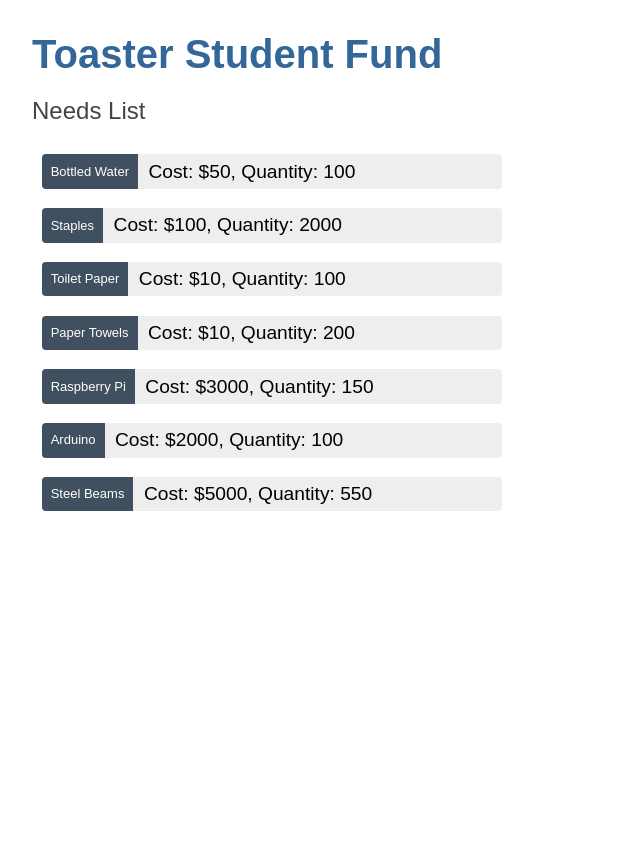
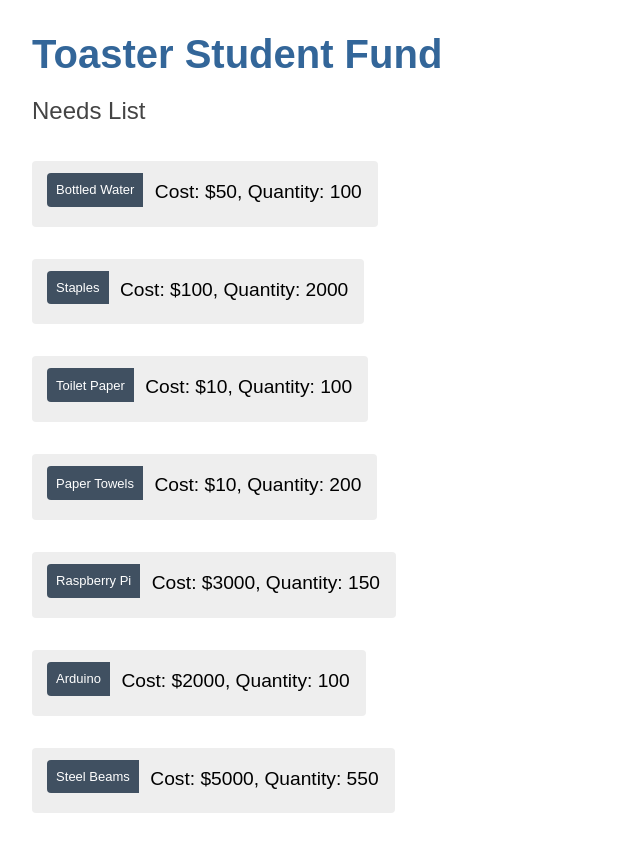
Before and after one commit to theeman05/SWEN-261-StudentUFund, an Angular app in the folder ufund-ui/: page /needs in a window 1280 px wide. Shown: the top 852 px of the page, without its empty margins (0-640 px from the left). Before the commit the page ends 800 px from the top, so only its background shows below. Built offline with nearby package versions, Linux system fonts and the light colour scheme.

Commit message:
Updated needs component to display from its service.

```diff
--- a/ufund-ui/src/app/dashboard/dashboard.component.html
+++ b/ufund-ui/src/app/dashboard/dashboard.component.html
@@ -1,7 +1,7 @@
 <h2>Top Needs</h2>
 <div class="needs-menu">
-  <a *ngFor="let need of needs"
+  <!-- <a *ngFor="let need of needs"
     routerLink="/detail/{{need.id}}">
     {{need.name}}
-  </a>
+  </a> TODO -->
 </div>
--- a/ufund-ui/src/app/needs/needs.component.css
+++ b/ufund-ui/src/app/needs/needs.component.css
@@ -4,49 +4,35 @@
   padding: 0;
   width: 30em;
 }
-
 .needs li {
-    display: flex;
+  position: relative;
+  cursor: pointer;
 }
 
-  .needs button {
-    flex: 1;
-    cursor: pointer;
-    position: relative;
-    left: 0;
-    background-color: #EEE;
-    margin: .5em;
-    padding: 0;
-    border-radius: 4px;
-    display: flex;
-    align-items: stretch;
-    height: 1.8em;
-  }
-
-  .needs button:hover {
-    color: #2c3a41;
-    background-color: #e6e6e6;
+.needs li:hover {
   left: .1em;
 }
 
-  .needs button:active {
+.needs a {
+  color: #333;
+  text-decoration: none;
+  background-color: #EEE;
+  margin: .5em;
+  padding: .3em 0;
+  height: 1.6em;
+  border-radius: 4px;
+  display: block;
+  width: 100%;
+}
+
+.needs a:hover {
+  color: #2c3a41;
+  background-color: #e6e6e6;
+}
+
+.needs a:active {
   background-color: #525252;
   color: #fafafa;
-  }
-
-  .needs button.selected {
-    background-color: black;
-    color: white;
-  }
-
-  .needs button.selected:hover {
-    background-color: #505050;
-    color: white;
-  }
-
-  .needs button.selected:active {
-    background-color: black;
-    color: white;
 }
 
 .needs .badge {
@@ -56,10 +42,12 @@
   padding: 0.8em 0.7em 0 0.7em;
   background-color: #405061;
   line-height: 1em;
+  position: relative;
+  left: -1px;
+  top: -4px;
+  height: 1.8em;
+  min-width: 16px;
+  text-align: right;
   margin-right: .8em;
   border-radius: 4px 0 0 4px;
 }
-
-  .needs .name {
-    align-self: center;
-  }
--- a/ufund-ui/src/app/needs/needs.component.ts
+++ b/ufund-ui/src/app/needs/needs.component.ts
@@ -1,11 +1,27 @@
-import { Component } from '@angular/core';
-import { NEEDS } from '../mock-needs';
+import { Component, OnInit } from '@angular/core';
+import { Need } from '../need';
+import { NeedService } from '../need.service';
 
 @Component({
   selector: 'app-needs',
   templateUrl: './needs.component.html',
   styleUrls: ['./needs.component.css']
 })
-export class NeedsComponent {
-  needs = NEEDS;
+export class NeedsComponent implements OnInit {
+  needs: Need[] = [];
+
+  constructor(private needService: NeedService) { }
+
+  ngOnInit(): void {
+    this.getNeeds();
+  }
+
+  getNeeds(): void {
+    this.needService.getNeeds().subscribe(needs => this.needs = needs);
+  }
+
+  delete(hero: Need): void {
+    this.needs = this.needs.filter(h => h !== hero);
+    //this.needService.deleteNeed(hero.name).subscribe();
+  }
 }
```
Lines whose indentation alone changed are shown as unchanged.
